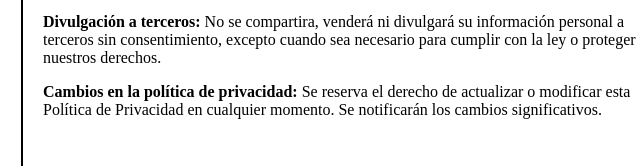
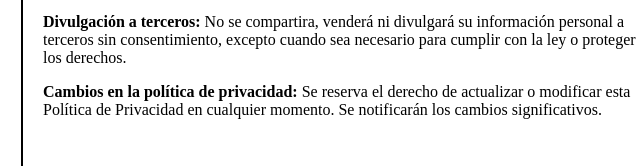
Before and after one commit to Daniel75220/Pol-ticas-y-privacidad, a plain HTML site: page index.html in a window 1280 px wide. Shown: the part 903-1069 px from the top of the page, 297-937 px from the left. Drawn offline with Linux system fonts and the light colour scheme.

Commit message:
index.html

```diff
--- a/index.html
+++ b/index.html
@@ -47,7 +47,7 @@
 Alerta Familiar! implementa medidas de seguridad para proteger la información recopilada y almacenada de cualquier acceso no autorizado o uso indebido.
   </p>
 <p><strong> Divulgación a terceros: </strong>
-No se compartira, venderá ni divulgará su información personal a terceros sin consentimiento, excepto cuando sea necesario para cumplir con la ley o proteger nuestros derechos.
+No se compartira, venderá ni divulgará su información personal a terceros sin consentimiento, excepto cuando sea necesario para cumplir con la ley o proteger los derechos.
 </p>
 <p><strong>Cambios en la política de privacidad:</strong>
 Se reserva el derecho de actualizar o modificar esta Política de Privacidad en cualquier momento. Se notificarán los cambios significativos.
```
